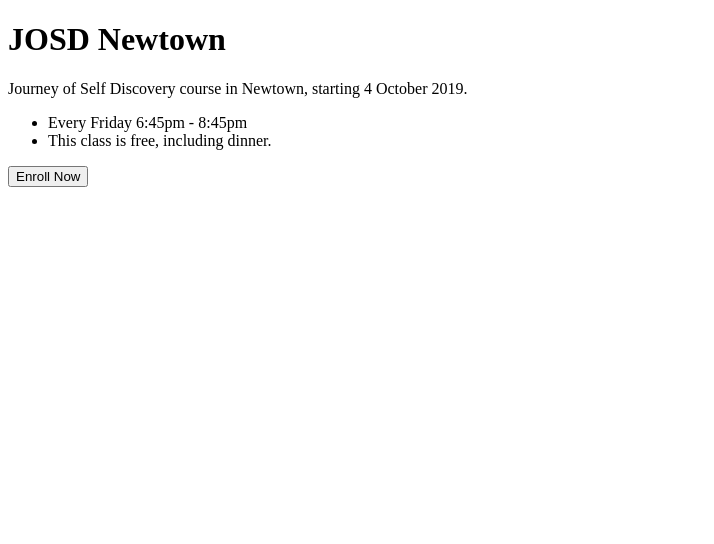
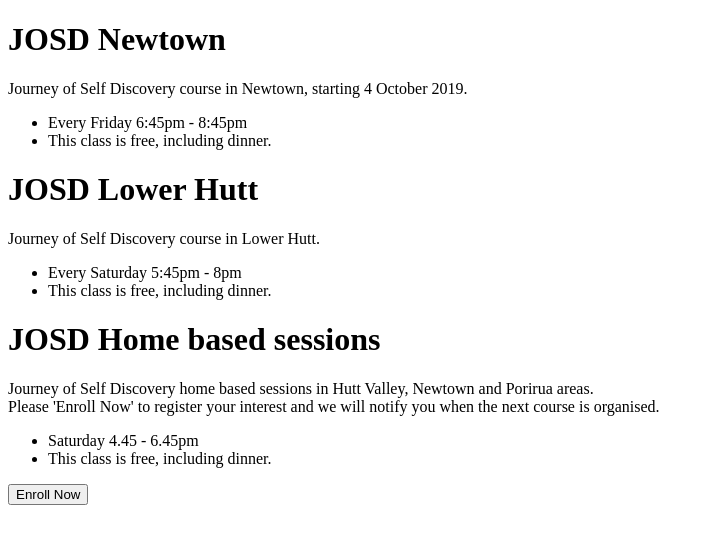
Before and after one commit to karwals/karwals.github.io, a plain HTML site: page courses.html in a window 1280 px wide. Shown: the whole page, without its empty margins (0-714 px from the left). Drawn offline with Linux system fonts and the light colour scheme.

Commit message:
Update courses.html

```diff
--- a/courses.html
+++ b/courses.html
@@ -15,6 +15,22 @@
 	<li>Every Friday 6:45pm - 8:45pm </li>
 	<li>This class is free, including dinner.</li>
  </ul>
+
+  <h1>JOSD Lower Hutt </h1>
+  <p> Journey of Self Discovery course in Lower Hutt.</p>
+  <ul>
+	<li>Every Saturday 5:45pm - 8pm </li>
+	<li>This class is free, including dinner.</li>
+ </ul>
+
+  <h1>JOSD Home based sessions</h1>
+  <p> Journey of Self Discovery home based sessions in Hutt Valley, Newtown and Porirua areas.<br>
+  Please 'Enroll Now' to register your interest and we will notify you when the next course is organised.
+</p>
+  <ul>
+	<li>Saturday 4.45 - 6.45pm</li>
+	<li>This class is free, including dinner.</li>
+ </ul>
 <button onclick="document.location='https://josd.org.nz/contact-us/'">Enroll Now</button>
 
  </body>
```
